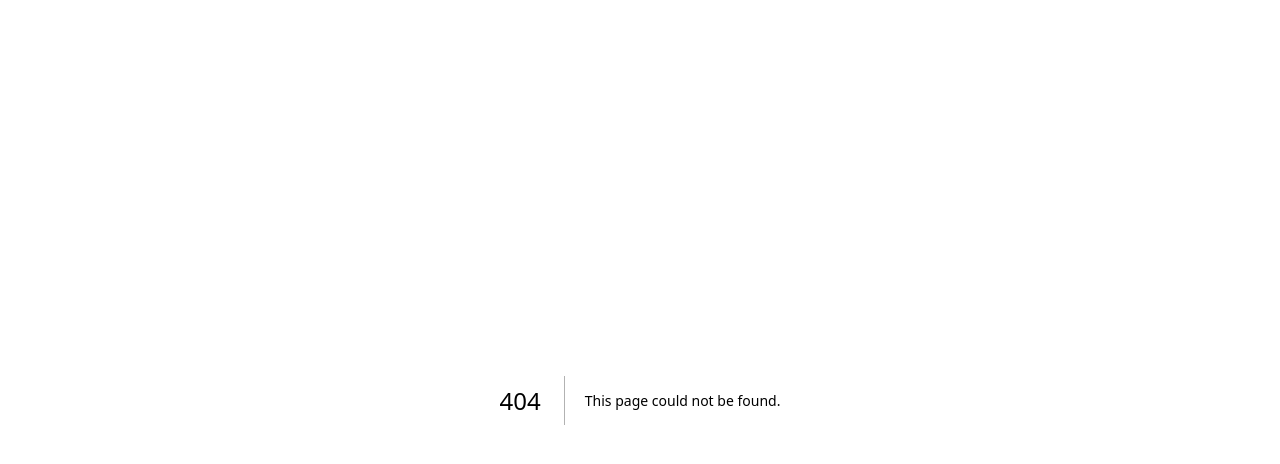
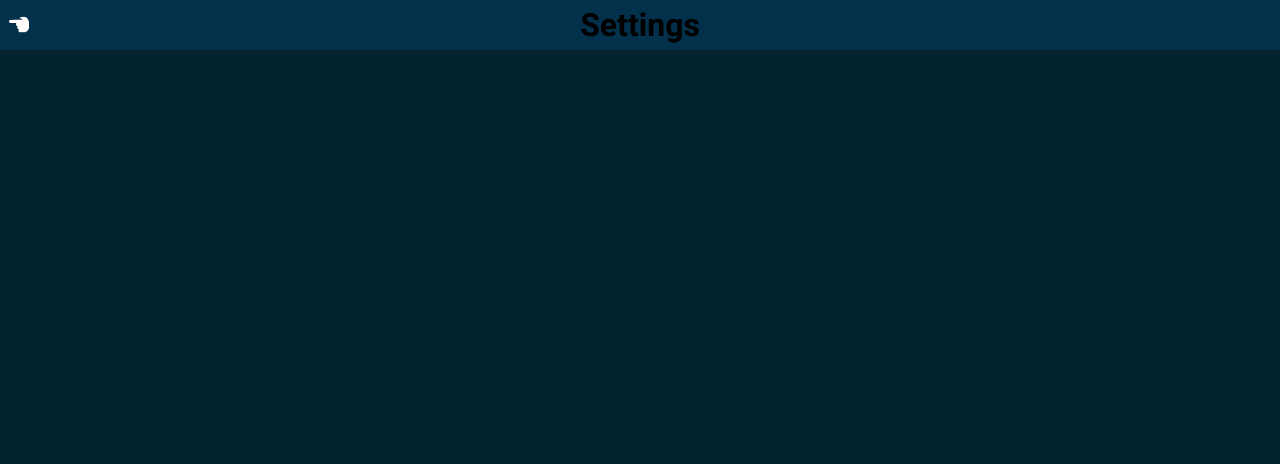
Before and after one commit to louisweiser/project_capstone, a Next.js app: page /home/settings in a window 1280 px wide. Before the commit this address had no page. Shown: the top 464 px of the page. Built offline with nearby package versions, Linux system fonts and the light colour scheme.

Commit message:
implement settingpage

```diff
--- /dev/null
+++ b/pages/home/settings.js
@@ -0,0 +1,9 @@
+import Header from "@/components/common/Heading/HomeNavigation.js";
+
+export default function SettingPage() {
+  return (
+    <>
+      <Header title="Settings"></Header>
+    </>
+  );
+}
```
